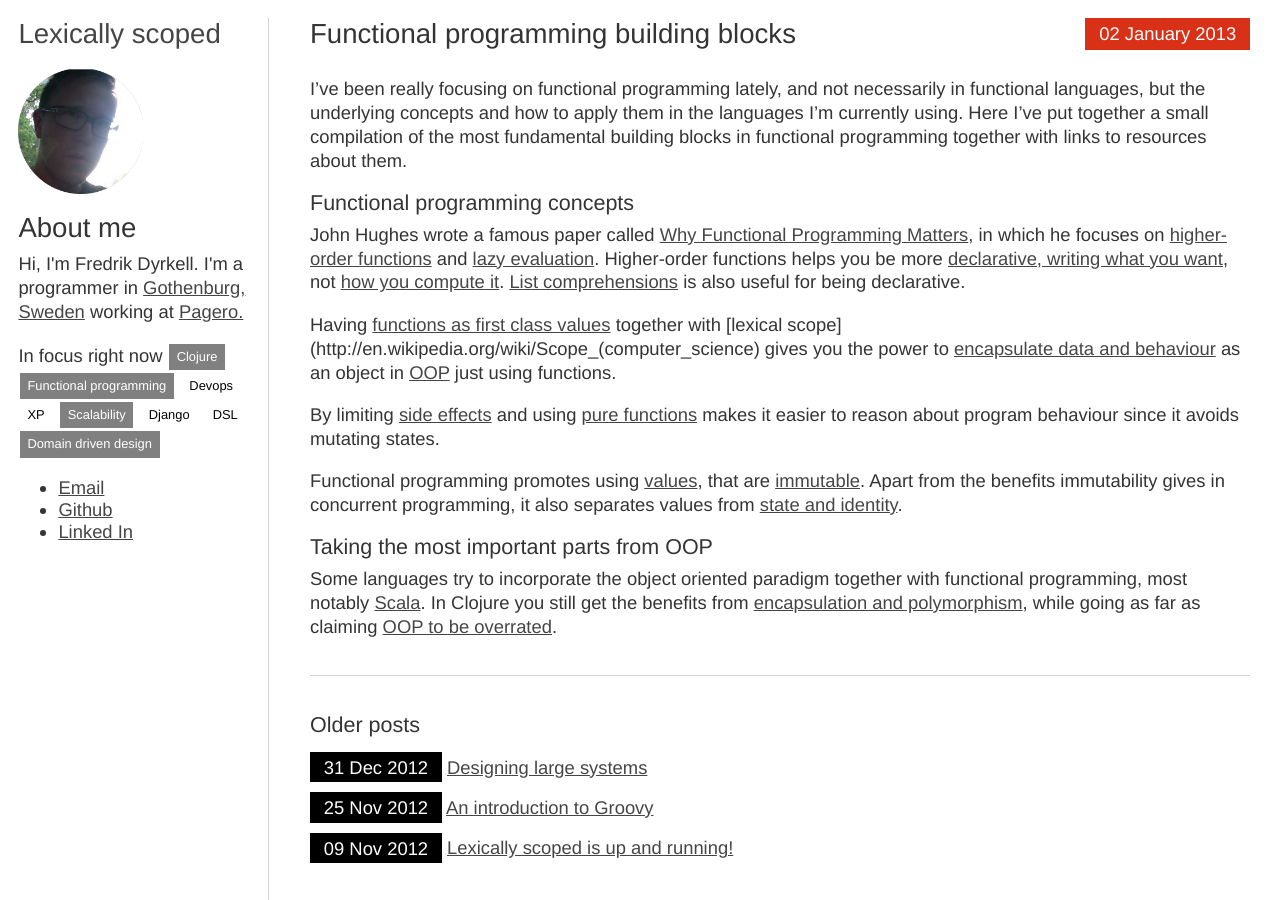
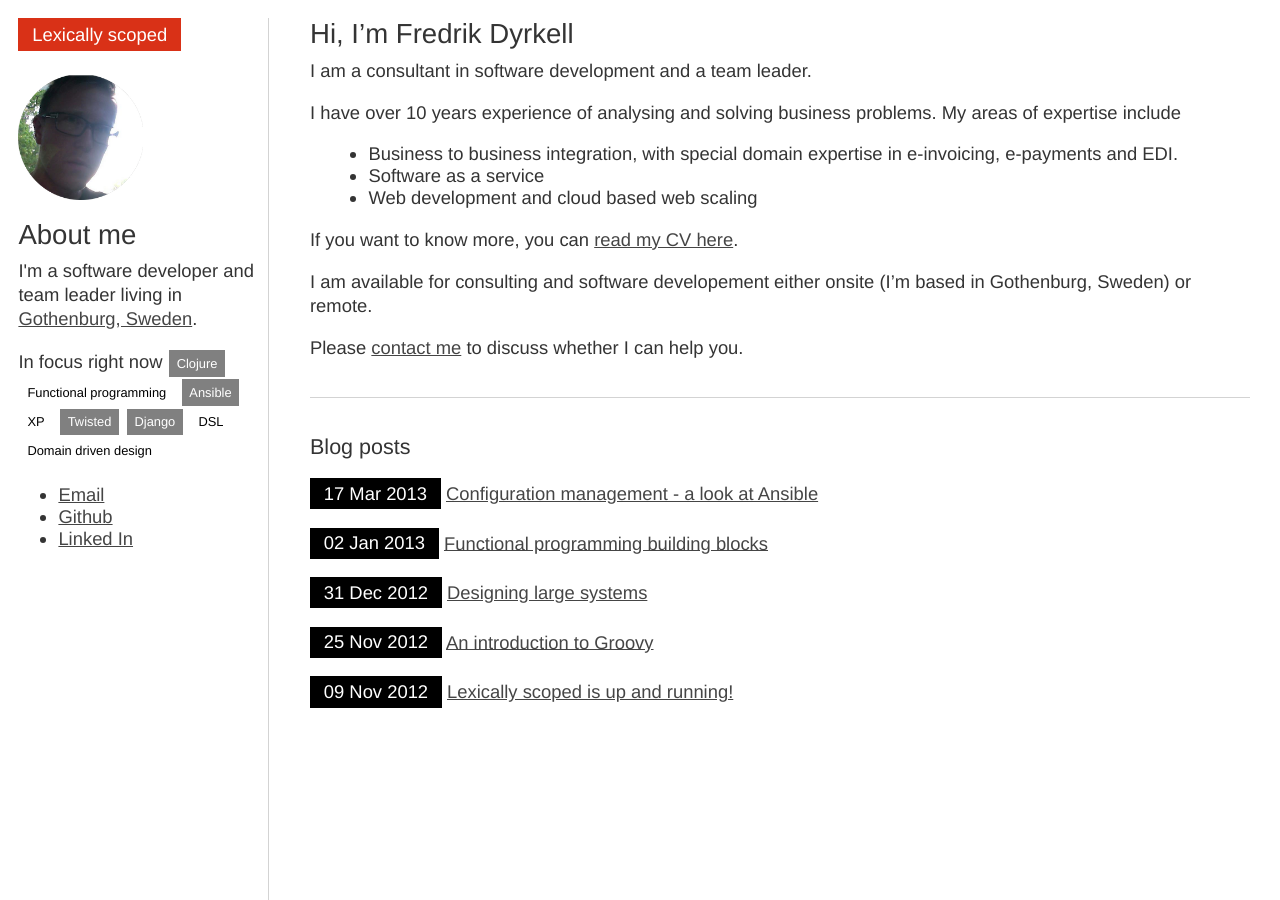
Before and after one commit to fredyr/lexicallyscoped.com, a Jekyll site: the page built from index.md, in a window 1280 px wide. Built offline with Jekyll 4.4.1, drawn with Linux system fonts in a browser that asks for light colours.

Commit message:
Added consulting information, CV page and Ansible article

```diff
--- a/_layouts/default.html
+++ b/_layouts/default.html
@@ -10,21 +10,22 @@
     </head>
     <body>
         <aside>
-            <a href="/" class="no-decoration"><h1>Lexically scoped</h1></a>
+            <a href="/" class="no-decoration">
+                <h1 class="button red">Lexically scoped</h1>
+            </a>
             <img src="/img/me_round.png" class="logo hide-mobile">
             <h2 class="hide-mobile">About me</h2>
-            <p>Hi, I'm Fredrik Dyrkell. I'm a programmer in <a href="https://maps.google.se/maps?q=gothenburg+google+maps&ie=UTF8&hnear=G%C3%B6teborg&gl=se&t=h&z=10">Gothenburg, Sweden</a> working at
-            <a href="http://www.pagero.com">Pagero.</a></p>
+            <p>I'm a software developer and team leader living in <a href="https://maps.google.se/maps?q=gothenburg+google+maps&ie=UTF8&hnear=G%C3%B6teborg&gl=se&t=h&z=10">Gothenburg, Sweden</a>.</p>
             <div class="hide-mobile">
                 <p>In focus right now
                 <span class="tag gray">Clojure</span>
-                <span class="tag gray">Functional programming</span>
-                <span class="tag white">Devops</span>
+                <span class="tag white">Functional programming</span>
+                <span class="tag gray">Ansible</span>
                 <span class="tag white">XP</span>
-                <span class="tag gray">Scalability</span>
-                <span class="tag white">Django</span>
+                <span class="tag gray">Twisted</span>
+                <span class="tag gray">Django</span>
                 <span class="tag white">DSL</span>
-                <span class="tag gray">Domain driven design</span>
+                <span class="tag white">Domain driven design</span>
                 </p>
                 <p>
                     <ul>
--- /dev/null
+++ b/_layouts/front_page.html
@@ -0,0 +1,40 @@
+---
+layout: default
+---
+
+<article id="presentation">
+{{ content }}
+
+<!-- <h2>Consulting</h2>
+<p>
+I am an <strong>consultant in software development</strong> and leading agile teams.
+I help businesses make better decisions by
+
+<ul><li>taking advantage of the data they have,</li>
+<li>combining data with expert opinion,</li>
+<li>interpreting the results of analysis.</li>
+</ul>
+</p>
+
+<p>
+I have <strong>10 years experience</strong> of analysing and solving real business problems using software and leading teams. I have worked with customers ranging from small entrepreneurs to large corporations.
+
+If you want to know more, you can <strong>read my CV here</strong> (<a href="#">English</a> | <a href="#">Swedish</a>).
+<br>
+
+</p><p>
+<strong>
+Please <a href="mailto:fredrik.dyrkell@gmail.com">contact me</a></strong> to discuss whether I can help you.
+
+</p>
+ -->
+</article>
+
+<hr>
+<h3>Blog posts</h3>
+{% for post in site.posts  %}
+<article>
+    <time class="date black" datetime="{{ post.date | xmlschema }}">{{ post.date | date_to_string }}</time>
+    <a href="{{ post.url }}">{{ post.title }}</a>
+</article>
+{% endfor %}
--- /dev/null
+++ b/_posts/2013-03-17-ansible.md
@@ -0,0 +1,33 @@
+---
+layout: post
+title: Configuration management - a look at Ansible
+
+---
+
+A year or so ago I looked around at some of the tools available for doing [software configuration management](http://en.wikipedia.org/wiki/Software_configuration_management).
+
+I was in the process of deploying a [Django](http://en.wikipedia.org/wiki/Django_%28web_framework%29) application and stumbled upon this great (and kind of long) [workshop video][1] by [Jacob Kaplan-Moss](http://jacobian.org/), one of the creators of Django. It's a great resource for learning about web applications in general, talking about subjects such as reverse proxys and spoon feeding and automatic deployments.
+
+One of the things Jacob mentioned in the video was that he wasn't happy with the tools available for configuration management software within the Python space. The major options include [Chef](http://www.opscode.com/) and [Puppet](https://puppetlabs.com/), which both are written in Ruby and uses a Ruby DSL for configuring.
+
+I haven't tried Chef, but I have been digging into Puppet. And while I think Puppet has nice features and has gotten a lot of the concepts right, I'm not very happy working with it.
+
+[1]: http://ontwik.com/python/django-deployment-workshop-by-jacob-kaplan-moss/ "Django Deployment Workshop by Jacob Kaplan-Moss"
+
+# Ansible
+
+It turns out, that about the same time I did look around, [a new alternative was launched](http://michaeldehaan.net/post/18160683912/introducing-ansible-minimal-distributed-ssh) called [Ansible](http://ansible.cc/), written in Python.
+
+I haven't done a lot with it yet. But I really like what I've seen so far, and the design principles really resonates with me.
+
+- The easiest config management system to use, ever.
+- Requires no software to be installed on the remote box for bootstrapping
+- [Idempotent](http://en.wikipedia.org/wiki/Idempotence) modules (although you can choose whether or not to have this for your own modules)
+
+I think the author Michael DeHaan sums it up really good in this [interview](http://www.coloandcloud.com/editorial/an-interview-with-ansible-author-michael-dehaan/):
+
+> I also wanted to make the automation software that anybody could pick up and learn in minutes, but also that possessed some capabilities that nothing else really had. Many people had cloned Func or Puppet - but in my opinion hadn't made signifigantly major departures towards making those tools easier to use. So that's why I made Ansible.
+
+# Live demo and introduction to Ansible
+
+Watch an [introductory screencast](http://www.youtube.com/watch?feature=player_embedded&v=up3ofvQNm8c) on Ansible on YouTube.
--- a/css/styles.css
+++ b/css/styles.css
@@ -15,6 +15,10 @@ h1, h2, h3 {
 h4 {
     color: #666;
     margin-bottom: 0.3em;
+}
+
+article > ul {
+    margin: 1em;
 }
 
 aside > ul { padding: 0; }
@@ -52,7 +56,7 @@ p {
 
 blockquote {
     background-color: #ede3e1;
-    padding: 1em 0 1em 1em;
+    padding: 1em 0 .1em 1em;
     margin: 1em 0;
     border-left: 4px solid #D93117;
 }
@@ -66,8 +70,8 @@ blockquote {
 .button {
     font-size: 1em;
     color: white!important;
-    padding: 0.2em 0.75em;
-    margin: 0.1em;
+    padding: 0.3em 0.75em;
+    /*margin: 0.1em;*/
     display: inline-block;
     text-decoration: none;
 }
@@ -83,6 +87,7 @@ blockquote {
     font-size: 1em;
     color: white!important;
     padding: 0.25em 0.75em;
+    display: inline-block;
     text-decoration: none;
 }
 .red { background-color: #D93117; }
@@ -137,3 +142,7 @@ article { margin: 1em 0; font-size: 100%; }
 section {
     /*padding-top: 20px;*/
 }
+/* Embedded youtube clips */
+iframe {
+    margin: 1em 2em;
+}
--- a/index.html
+++ /dev/null
@@ -1,21 +0,0 @@
----
-layout: default
----
-
-{% for post in site.posts limit:1 %}
-<article>
-    <h2 class="floating-left">{{ post.title }}</h2>
-    <span class="date red floating-right">{{ post.date | date_to_long_string }}</span>
-    <p style="clear: both;"></p>
-    {{ post.content }}
-</article>
-{% endfor %}
-
-<hr>
-<h3>Older posts</h3>
-{% for post in site.posts offset:1 %}
-<article>
-    <time class="date black" datetime="{{ post.date | xmlschema }}">{{ post.date | date_to_string }}</time>
-    <a href="{{ post.url }}">{{ post.title }}</a>
-</article>
-{% endfor %}
--- /dev/null
+++ b/index.md
@@ -0,0 +1,20 @@
+---
+layout: front_page
+
+---
+
+## Hi, I'm Fredrik Dyrkell
+
+I am a consultant in software development and a team leader.
+
+I have over 10 years experience of analysing and solving business problems. My areas of expertise include
+
+- Business to business integration, with special domain expertise in e-invoicing, e-payments and EDI.
+- Software as a service
+- Web development and cloud based web scaling
+
+If you want to know more, you can [read my CV here](cv.html).
+
+I am available for consulting and software developement either onsite (I'm based in Gothenburg, Sweden) or remote.
+
+Please [contact me](mailto:fredrik.dyrkell@gmail.com) to discuss whether I can help you.
```
Also changed, not shown: _layouts/page.html (added, +7 -0 lines), _resources/deploy-to-s3.py (+22 -0 lines), cv.md (added, +10 -0 lines), img/me_round.png.
